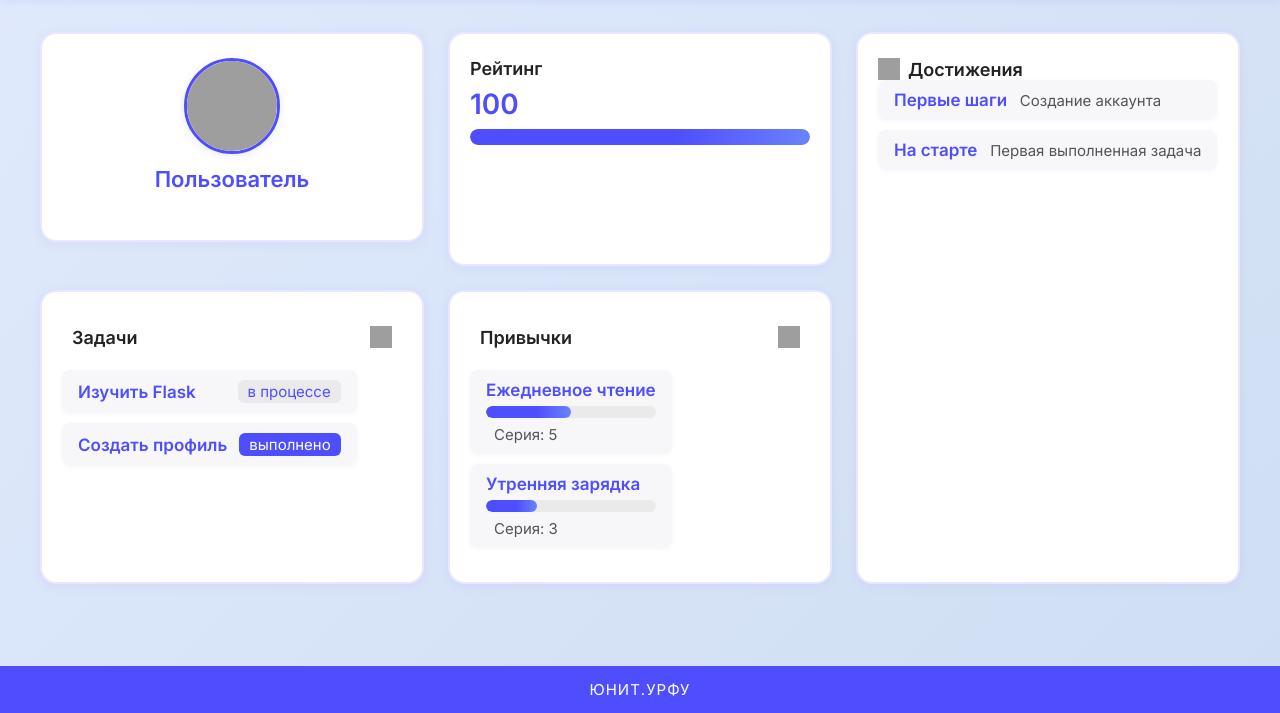
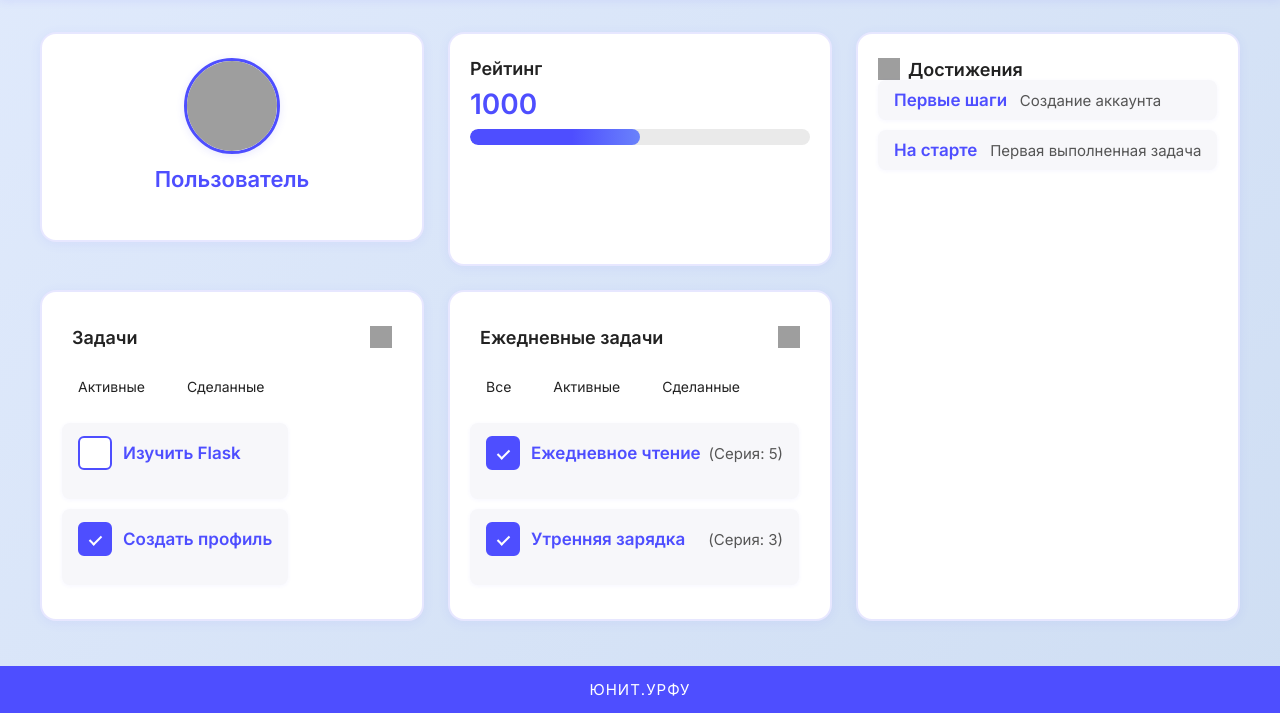
Before and after one commit to Julienarea/RatingHabits, a Flask app: page / in a window 1280 px wide. Shown: the part 87-800 px from the top of the page. Run offline with Flask 3, Linux system fonts and the light colour scheme; grey boxes are pictures that could not be loaded.

Commit message:
Добавил новое поле в юзер. поправил css. добавил нереализованные фильтры

```diff
--- a/app/static/css/style.css
+++ b/app/static/css/style.css
@@ -198,6 +198,7 @@ body {
   background: #f7f7fa;
   border-radius: 8px;
   padding: 10px 16px;
+  padding-bottom: 36px;
   margin-bottom: 10px;
   box-shadow: 0 1px 4px rgba(78,78,255,0.05);
   display: flex;
@@ -208,19 +209,64 @@ body {
   font-weight: 600;
   color: #4e4eff;
 }
-.task-status {
-  font-size: 15px;
-  padding: 2px 10px;
+/* Стили для чекбокса */
+.checkbox-container {
+  display: flex;
+  align-items: center;
+  position: relative;
+  padding-left: 45px;
+  margin-top: 10px;
+  cursor: pointer;
+  width: 100%;
+}
+
+.checkbox-container input {
+  position: absolute;
+  opacity: 0;
+  cursor: pointer;
+  height: 0;
+  width: 0;
+}
+
+.checkmark {
+  position: absolute;
+  display: flex;
+  justify-content: center;
+  align-items: center;
+  left: 0;
+  height: 34px;
+  width: 34px;
+  background-color: #fff;
+  border: 2px solid #4e4eff;
   border-radius: 6px;
-  margin-left: 12px;
+  transition: all 0.2s ease;
 }
-.task-status.done {
-  background: #4e4eff;
-  color: #fff;
+
+.checkbox-container:hover input ~ .checkmark {
+  background-color: #f0f0ff;
 }
-.task-status.in-progress {
-  background: #eaeaea;
-  color: #4e4eff;
+
+.checkbox-container input:checked ~ .checkmark {
+  background-color: #4e4eff;
+}
+
+.checkmark:after {
+  content: "";
+  display: none;
+}
+
+.checkbox-container input:checked ~ .checkmark:after {
+  display: block;
+}
+
+.checkbox-container .checkmark:after {
+  left: 8px;
+  top: 4px;
+  width: 5px;
+  height: 10px;
+  border: solid white;
+  border-width: 0 2px 2px 0;
+  transform: rotate(45deg);
 }
 
 .habits {
@@ -237,33 +283,55 @@ body {
   background: #f7f7fa;
   border-radius: 8px;
   padding: 10px 16px;
+  padding-bottom: 36px  ;
   margin-bottom: 10px;
   box-shadow: 0 1px 4px rgba(78,78,255,0.05);
+    display: flex;
+    justify-content: space-between;
+    align-items: center;
   }
   .habit-title {
     font-weight: 600;
     color: #4e4eff;
-}
-.habit-streak-bar {
-  width: 100%;
-  height: 12px;
-  background: #eaeaea;
-  border-radius: 8px;
-  overflow: hidden;
-  margin: 6px 0;
-}
-.habit-streak-fill {
-  height: 100%;
-  background: linear-gradient(90deg, #4e4eff 60%, #6a82fb 100%);
-  border-radius: 8px;
-  transition: width 0.3s;
+    margin-right: 8px;
   }
   .habit-streak {
   font-size: 15px;
   color: #555;
-  margin-left: 8px;
+    margin-left: auto;
 }
 
+/* Фильтры */
+.card-filters {
+    display: flex;
+    width: 100%;
+    justify-content: start;
+    gap: 10px;
+    margin-bottom: 20px;
+    font-size: 14px;
+}
+
+.filter {
+  padding: 8px 16px;
+  border-radius: 4px;
+  cursor: pointer; /* ← важный момент: курсор как у кнопки */
+  user-select: none; /* запрет выделения текста при клике */
+  transition: background-color 0.2s;
+}
+
+.filter:hover {
+  background-color: #f0f0f0;
+}
+
+.filter.active {
+  color: rgb(0, 69, 180);
+}
+
+/* Для доступности: стиль при фокусе (когда нажимаешь Tab) */
+.filter:focus {
+  outline: 2px solid #0056b3;
+  outline-offset: 2px;
+}
 /* Highlight rating block */
 .rating-highlight {
   background: #4e4eff;
--- a/app/static/js/script.js
+++ b/app/static/js/script.js
@@ -1,4 +1,28 @@
-document.addEventListener('DOMContentLoaded', function() {
+document.addEventListener('DOMContentLoaded', function () {
+    // Обработка изменения статуса задачи
+    document.querySelectorAll('.task-checkbox').forEach(checkbox => {
+        checkbox.addEventListener('change', function () {
+            const title = this.dataset.taskTitle;
+            const status = this.checked ? 'выполнено' : 'в процессе';
+
+            fetch('/update_task', {
+                method: 'POST',
+                headers: { 'Content-Type': 'application/json' },
+                body: JSON.stringify({
+                    title: title,
+                    status: status
+                })
+            })
+                .then(res => res.json())
+                .then(data => {
+                    if (!data.success) {
+                        this.checked = !this.checked; // возвращаем предыдущее состояние
+                        alert('Ошибка при обновлении статуса задачи');
+                    }
+                });
+        });
+    });
+
     // Overlay и модальные
     const overlay = document.getElementById('modal-overlay');
     const modalTask = document.getElementById('modal-task');
@@ -12,14 +36,40 @@ document.addEventListener('DOMContentLoaded', function() {
     const habitCancelBtn = document.getElementById('habit-cancel-btn');
     // Открытие модалок
     if (addTaskBtn) {
-        addTaskBtn.addEventListener('click', function() {
+        addTaskBtn.addEventListener('click', function () {
             overlay.style.display = 'block';
             modalTask.style.display = 'flex';
             document.getElementById('task-title').focus();
         });
     }
+    // Обработка изменения статуса привычки
+    document.querySelectorAll('.habit-checkbox').forEach(checkbox => {
+        checkbox.addEventListener('change', function () {
+            const title = this.dataset.habitTitle;
+            const currentStreak = parseInt(this.closest('.habit-item').querySelector('.habit-streak').textContent.match(/\d+/)[0]);
+            const newStreak = this.checked ? currentStreak + 1 : Math.max(0, currentStreak - 1);
+
+            fetch('/update_habit_streak', {
+                method: 'POST',
+                headers: { 'Content-Type': 'application/json' },
+                body: JSON.stringify({
+                    title: title,
+                    streak: newStreak
+                })
+            })
+                .then(res => res.json())
+                .then(data => {
+                    if (data.success) {
+                        this.closest('.habit-item').querySelector('.habit-streak').textContent = `(Серия: ${newStreak})`;
+                    } else {
+                        this.checked = !this.checked;
+                        alert('Ошибка при обновлении привычки');
+                    }
+                });
+        });
+    });
     if (addHabitBtn) {
-        addHabitBtn.addEventListener('click', function() {
+        addHabitBtn.addEventListener('click', function () {
             overlay.style.display = 'block';
             modalHabit.style.display = 'flex';
             document.getElementById('habit-title').focus();
@@ -37,13 +87,13 @@ document.addEventListener('DOMContentLoaded', function() {
     if (taskCancelBtn) taskCancelBtn.onclick = closeModals;
     if (habitCancelBtn) habitCancelBtn.onclick = closeModals;
     // Создание задачи
-    if (taskCreateBtn) taskCreateBtn.onclick = function() {
+    if (taskCreateBtn) taskCreateBtn.onclick = function () {
         const title = document.getElementById('task-title').value.trim();
         if (title) {
             fetch('/add_task', {
                 method: 'POST',
-                headers: {'Content-Type': 'application/json'},
-                body: JSON.stringify({title})
+                headers: { 'Content-Type': 'application/json' },
+                body: JSON.stringify({ title })
             })
                 .then(res => res.json())
                 .then(data => {
@@ -54,13 +104,13 @@ document.addEventListener('DOMContentLoaded', function() {
         closeModals();
     };
     // Создание привычки
-    if (habitCreateBtn) habitCreateBtn.onclick = function() {
+    if (habitCreateBtn) habitCreateBtn.onclick = function () {
         const title = document.getElementById('habit-title').value.trim();
         if (title) {
             fetch('/add_habit', {
                 method: 'POST',
-                headers: {'Content-Type': 'application/json'},
-                body: JSON.stringify({title})
+                headers: { 'Content-Type': 'application/json' },
+                body: JSON.stringify({ title })
             })
                 .then(res => res.json())
                 .then(data => {
@@ -70,4 +120,16 @@ document.addEventListener('DOMContentLoaded', function() {
         }
         closeModals();
     };
+
+    //Фильтры
+
+    document.querySelectorAll('.filter').forEach(item => {
+        item.addEventListener('click', function () {
+            // Убираем класс 'active' у всех
+            document.querySelectorAll('.filter').forEach(el => el.classList.remove('active'));
+            // Добавляем 'active' текущему
+            this.classList.add('active');
+            console.log('Выбран фильтр:', this.textContent.trim());
         });
+    });
+});
--- a/app/templates/index.html
+++ b/app/templates/index.html
@@ -36,7 +36,7 @@
                 <div class="rating-bar">
                     <div
                         class="rating-bar-fill"
-                        style="width: {{ user.rating }}%;"
+                        style="width: {{ user.rating/20 }}%;"
                     ></div>
                 </div>
             </section>
@@ -72,14 +72,22 @@
                         />
                     </button>
                 </div>
+                <div class = "card-filters">
+                    <div class="filter" data-filter="active">Активные
+                    </div>
+                    <div class="filter" data-filter="completed">Сделанные
+                    </div>
+                </div>
                 <ul class="tasks-list">
                     {% for task in user.tasks %}
                     <li class="task-item">
-                        <span class="task-title">{{ task.title }}</span>
-                        <span
-                            class="task-status {{ 'done' if task.status == 'выполнено' else 'in-progress' }}"
-                            >{{ task.status }}</span
-                        >
+                        <label class="checkbox-container">
+                            <input type="checkbox" class="task-checkbox" {% if
+                            task.status == 'выполнено' %}checked{% endif %}
+                            data-task-title="{{ task.title }}" >
+                            <span class="checkmark"></span>
+                            <span class="task-title">{{ task.title }}</span>
+                        </label>
                     </li>
                     {% endfor %}
                 </ul>
@@ -87,7 +95,7 @@
 
             <section class="habits block card">
                 <div class="card-head">
-                    <div class="section-title">Привычки</div>
+                    <div class="section-title">Ежедневные задачи</div>
                     <button class="icon-btn">
                         <img
                             src="https://cdn-icons-png.flaticon.com/512/1828/1828919.png"
@@ -96,19 +104,33 @@
                         />
                     </button>
                 </div>
+                <div class = "card-filters">
+                    <div class="filter" data-filter="all">Все
+                    </div>
+                    <div class="filter" data-filter="active">Активные
+                    </div>
+                    <div class="filter" data-filter="completed">Сделанные
+                    </div>
+                </div>
                 <ul class="habits-list">
                     {% for habit in user.habits %}
                     <li class="habit-item">
-                        <span class="habit-title">{{ habit.title }}</span>
-                        <div class="habit-streak-bar">
-                            <div
-                                class="habit-streak-fill"
-                                style="width: {{ habit.streak * 10 }}%;"
-                            ></div>
-                        </div>
-                        <span class="habit-streak"
-                            >Серия: {{ habit.streak }}</span
-                        >
+                        <label class="checkbox-container">
+                            <input
+                                type="checkbox"
+                                class="habit-checkbox"
+                                {%
+                                if
+                                habit.streak
+                            >
+                            0 %}checked{% endif %} data-habit-title="{{
+                            habit.title }}">
+                            <span class="checkmark"></span>
+                            <span class="habit-title">{{ habit.title }}</span>
+                            <span class="habit-streak"
+                                >(Серия: {{ habit.streak }})</span
+                            >
+                        </label>
                     </li>
                     {% endfor %}
                 </ul>
--- a/app/views/routes.py
+++ b/app/views/routes.py
@@ -5,7 +5,7 @@ from app import app
 user_data = {
     'nickname': 'Пользователь',
     'avatar': 'default_avatar.png',
-    'rating': 100,
+    'rating': 1000,
     'achievements': [
         {'title': 'Первые шаги', 'description': 'Создание аккаунта'},
         {'title': 'На старте', 'description': 'Первая выполненная задача'}
--- a/database/models.py
+++ b/database/models.py
@@ -20,6 +20,7 @@ class User(Base):
     id = Column(Integer, primary_key=True, index=True)
     nickname = Column(String, unique=True, index=True, nullable=False)
     username = Column(String, unique=True, index=True, nullable=False)
+    path_to_avatar = Column()
     email = Column(String, unique=True, index=True, nullable=False)
     hashed_password = Column(String, nullable=False)
     created_at = Column(DateTime(timezone=True), server_default=func.now())
```
Lines whose indentation alone changed are shown as unchanged.
